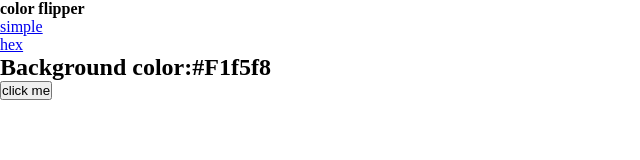
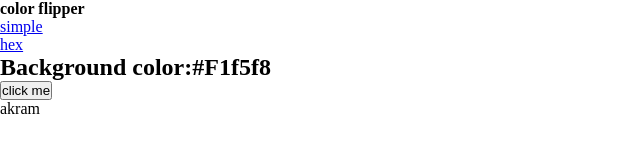
Before and after one commit to Akram-7869/Flipper-color, a plain HTML site: page color fillper/index.html in a window 1280 px wide. Shown: the full height of the page, 0-640 px from the left. Drawn offline with Linux system fonts and the light colour scheme.

Commit message:
Update index.html

```diff
--- a/color fillper/index.html
+++ b/color fillper/index.html
@@ -28,7 +28,7 @@
                 <button class="button">click me</button>
             </div>
          </main>
-
+        <div>akram</div>
     </div>
     <script src="./index.js"></script>
 </body>
```
